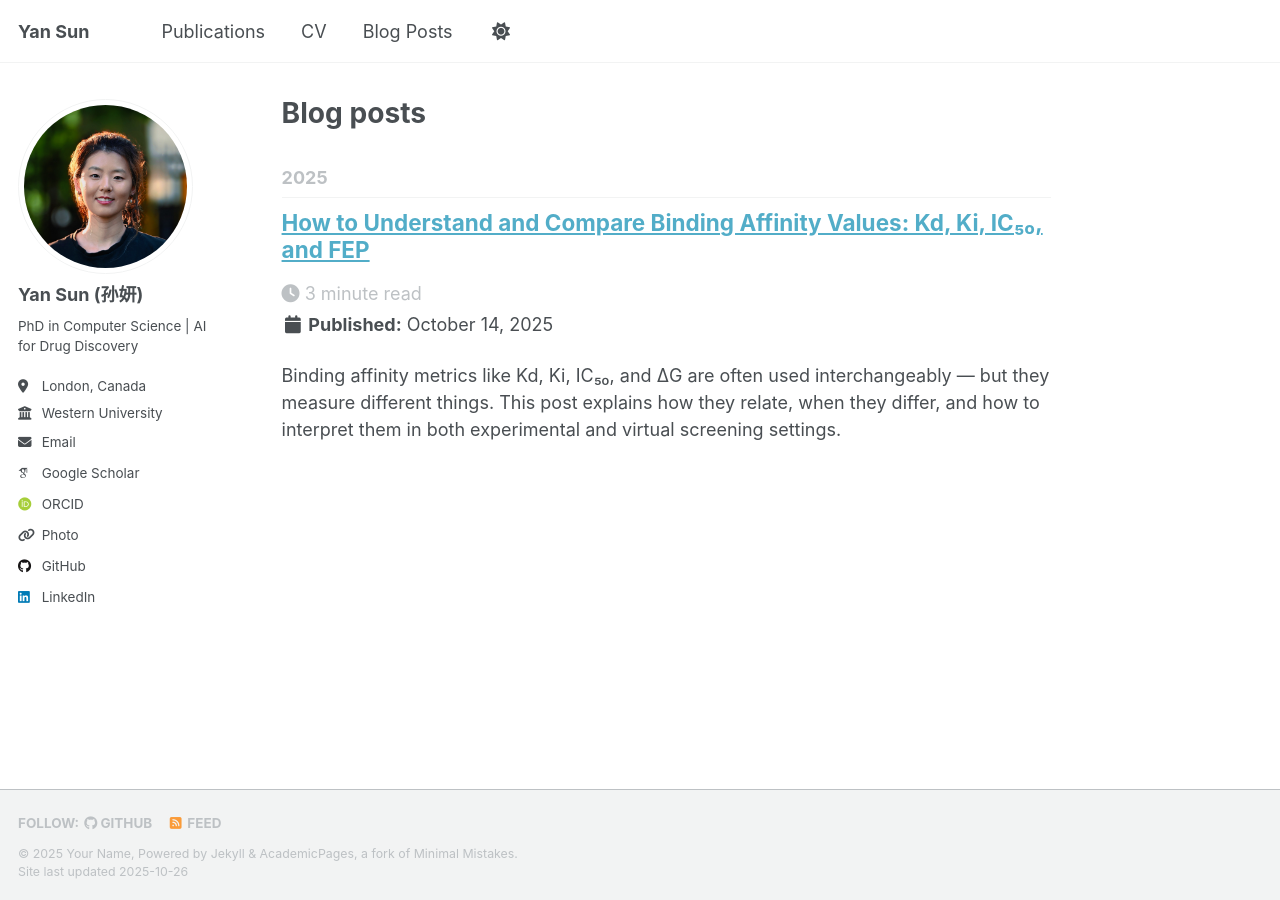
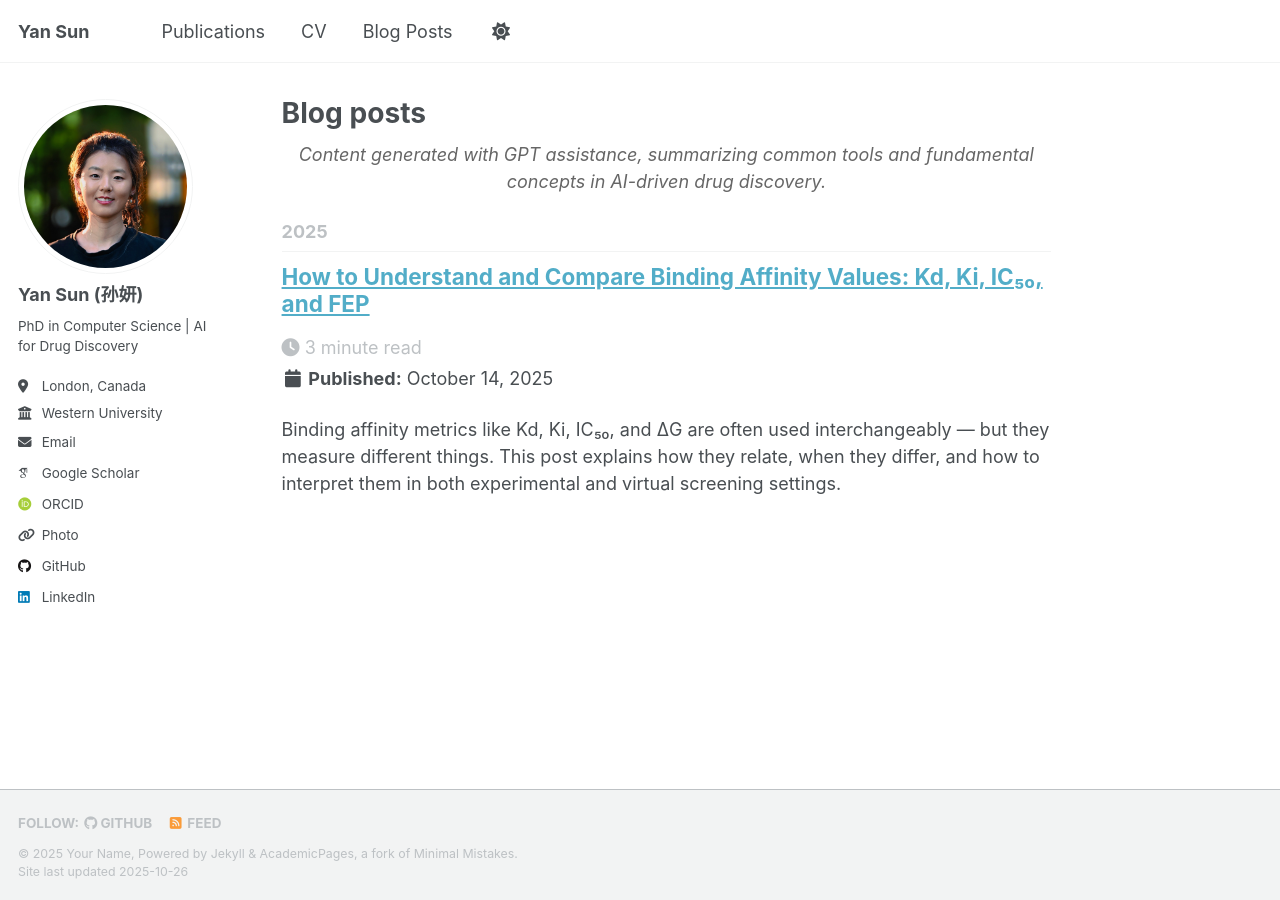
Before and after one commit to syan1992/syan1992.github.io, a Jekyll site: the page built from _pages/year-archive.html, in a window 1280 px wide. Built offline with Jekyll 4.4.1, drawn with Linux system fonts in a browser that asks for light colours; some web fonts are replaced; a script that is not in the unit is left out.

Commit message:
Update year-archive.html

```diff
--- a/_pages/year-archive.html
+++ b/_pages/year-archive.html
@@ -8,6 +8,9 @@ redirect_from:
 ---
 
 {% include base_path %}
+<p style="text-align: center; color: #666; font-style: italic;">
+  Content generated with GPT assistance, summarizing common tools and fundamental concepts in AI-driven drug discovery.
+</p>
 {% capture written_year %}'None'{% endcapture %}
 {% for post in site.posts %}
   {% capture year %}{{ post.date | date: '%Y' }}{% endcapture %}
```
